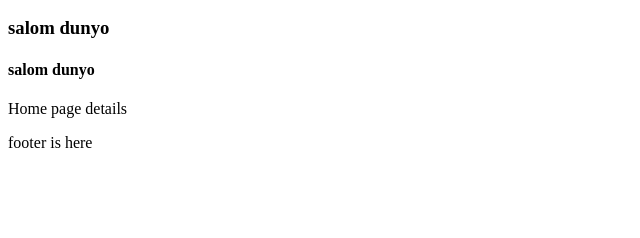
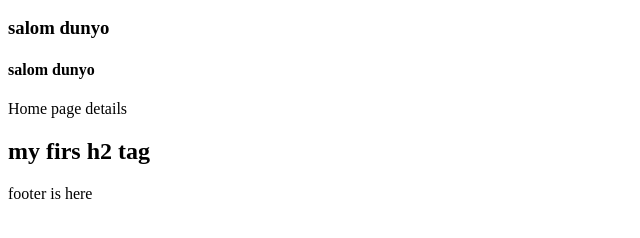
Before and after one commit to Kutubxona77-netizen/my-test-project, a plain HTML site: page home.html in a window 1280 px wide. Shown: the part 96-334 px from the top of the page, without its empty margins (0-640 px from the left). Drawn offline with Linux system fonts and the light colour scheme.

Commit message:
h2 ham qoshildi

```diff
--- a/home.html
+++ b/home.html
@@ -10,6 +10,9 @@
     <h3>salom dunyo</h3>
     <h4>salom dunyo</h4>
     <p>Home page details</p>
+    <h2>
+        my firs h2 tag
+    </h2>
     <footer>
         footer is here
     </footer>
```
